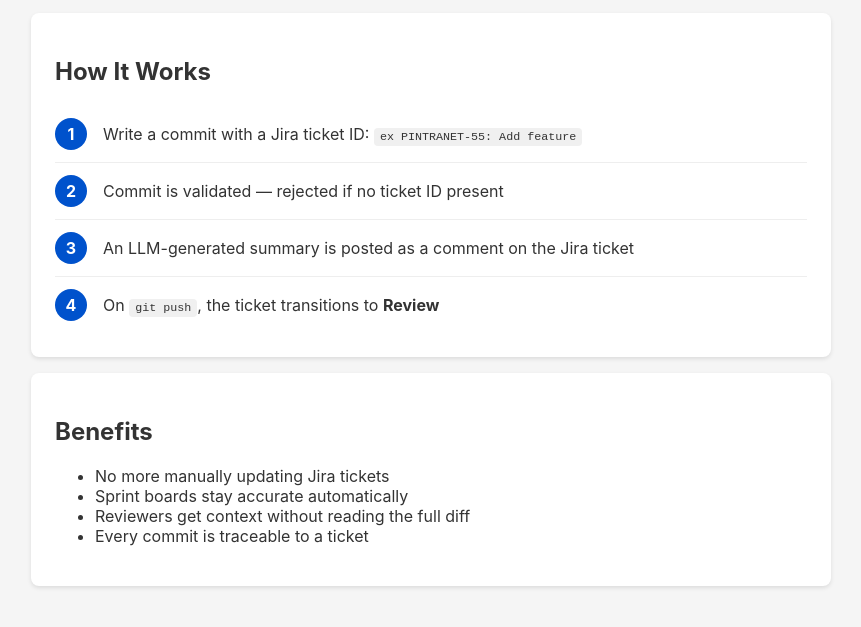
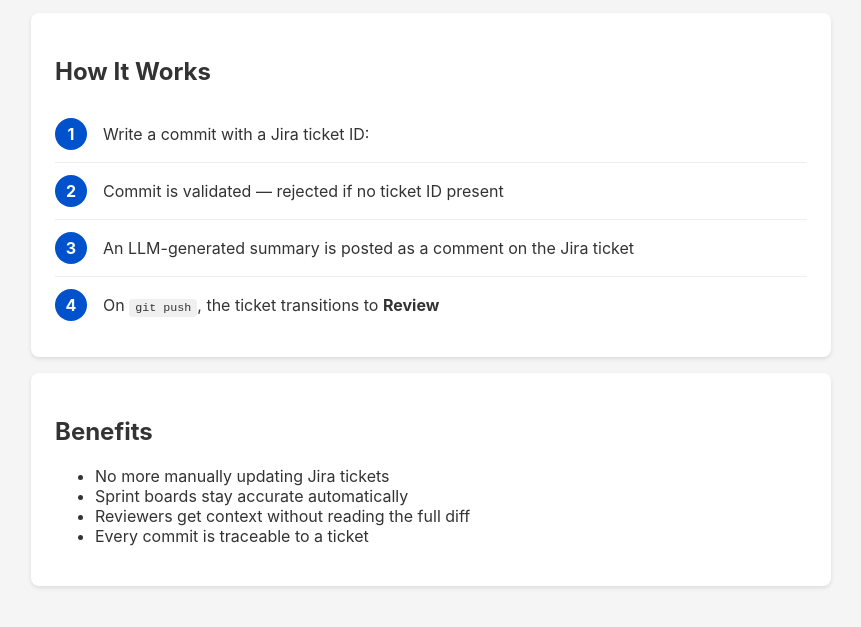
Before and after one commit to arpita0212/tech_talk_repo, a website: page index.html in a window 1280 px wide. Shown: the part 137-764 px from the top of the page, without its empty margins (209-1070 px from the left). Drawn offline with Linux system fonts and the light colour scheme.

Commit message:
PINTRANET-5: sdugai

```diff
--- a/index.html
+++ b/index.html
@@ -61,7 +61,7 @@
         <h2>How It Works</h2>
         <div class="flow-step">
             <div class="step-number">1</div>
-            <div>Write a commit with a Jira ticket ID: <code>ex PINTRANET-55: Add feature</code></div>
+            <div>Write a commit with a Jira ticket ID:</code></div>
         </div>
         <div class="flow-step">
             <div class="step-number">2</div>
```
